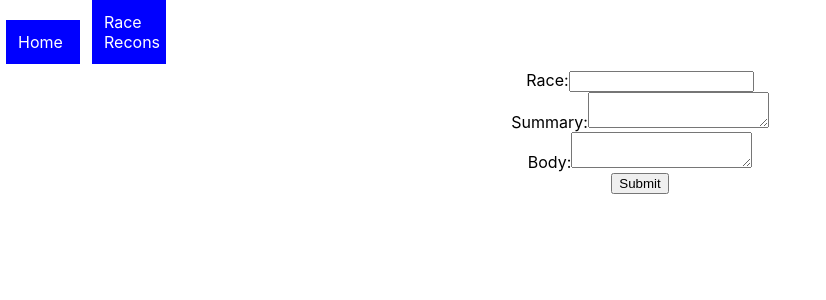
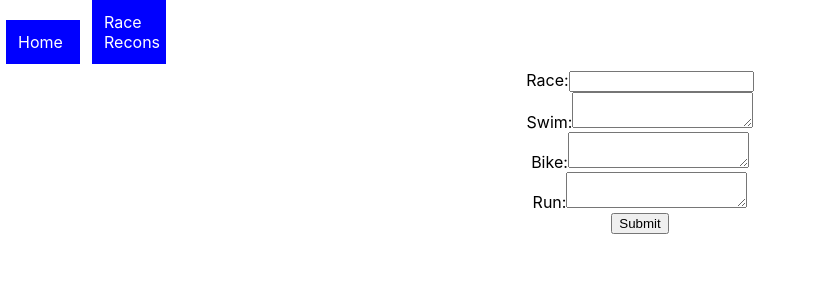
Before and after one commit to vanessawagner/recon-app, a React (Create React App) app: page /recons/new in a window 1280 px wide. Shown: the top 300 px of the page, without its empty margins (0-826 px from the left). Built offline with nearby package versions, Linux system fonts and the light colour scheme.

Commit message:
Broke up fields for swim bike and run

```diff
--- a/db.json
+++ b/db.json
@@ -1,292 +1,18 @@
 {
   "recons": [
     {
-      "race": "df",
-      "summary": "df",
-      "body": "sdf",
+      "race": "Hawaii",
+      "swim": "We were the last age group wave to start and being spaced out with COVID, we ended up starting two hours after the first men. I was really worried about the heat and the waves picking up as it got later in the day and sure enough we got both. The swim was over a reef and my sister got to see a turtle. Wonderful “fast snorkeling” experience.",
+      "bike": "I always imagined the winds blowing across the iconic lava field and African fountain grass waving around magestically. In reality, the 30mph crosswinds were hitting from every direction that it was scary to go aero on the bike. I passed some accidents and slowed down... adrenaline mode “on” the whole time. But it was absolutely beautiful... just like the movies.",
+      "run": "hot hot hot. With the delay start, we hit the golf course at solar noon. This was where I felt the unity begin. It was so amazing to run alongside others and exchange some “good jobs.” I also magically caught up to my sister for my last mile. It was amazing getting to finish with her. A picturesque moment!",
       "id": 1
     },
     {
-      "race": "dfd",
-      "summary": "asdf",
-      "body": "wer",
+      "race": "World Championships",
+      "swim": "I was in one of the last age groups to start (more than 2.5 hours after the pro men) and by the middle of my swim, the weather turned on us. I didn’t realize it until I was thinking someone was just kicking water into my mouth. I looked up and there were waves coming at me and the wind blowing drops from the crests. I kept swimming but didn’t make much progress because I was being pushed away from shore. Another girl and I called over a lifeguard. And while he was trying to paddle over, I turned over onto my back and kicked towards shore so I wouldn’t completely lose all the progress I made. Finally, he made his way over and some of us held on. We were quickly losing our progress being swept away so we counted down from five together and just went for it. I didn’t post a picture from the swim because I was pale coming out of the water.",
+      "bike": "I was thankful I could finally be on my feet and breathe when I wanted to. Then I was greeted with the *ping ping* from hail. Slightly painful but rode through it. The scary part was the wet roads and going 40 mph down it. Focus mode at 100%.",
+      "run": "Finally the sun came out and had the beautiful hot run finale I anticipated all week. Thoroughly impressed by all the athletes around me that made it through.",
       "id": 2
-    },
-    {
-      "race": "new",
-      "summary": "new trial",
-      "body": "lets try this",
-      "id": 3
-    },
-    {
-      "race": "new",
-      "summary": "new trial",
-      "body": "lets try this",
-      "id": 4
-    },
-    {
-      "race": "new",
-      "summary": "new trial",
-      "body": "lets try this",
-      "id": 5
-    },
-    {
-      "race": "1",
-      "summary": "2",
-      "body": "3",
-      "id": 6
-    },
-    {
-      "race": "qwe",
-      "summary": "asd",
-      "body": "zxc",
-      "id": 7
-    },
-    {
-      "race": "234",
-      "summary": "wer",
-      "body": "ert",
-      "id": 8
-    },
-    {
-      "race": "df",
-      "summary": "saf",
-      "body": "wer",
-      "id": 9
-    },
-    {
-      "race": "1234",
-      "summary": "1234",
-      "body": "1234",
-      "id": 10
-    },
-    {
-      "race": "jkl",
-      "summary": "hjkl",
-      "body": "jkl",
-      "id": 11
-    },
-    {
-      "race": "qwer",
-      "summary": "sadf",
-      "body": "zdsf",
-      "id": 12
-    },
-    {
-      "race": "34",
-      "summary": "ewr",
-      "body": "dfsa",
-      "id": 13
-    },
-    {
-      "race": "234",
-      "summary": "wer",
-      "body": "safd",
-      "id": 14
-    },
-    {
-      "race": "er",
-      "summary": "wer",
-      "body": "qwer",
-      "id": 15
-    },
-    {
-      "race": "erq",
-      "summary": "wer",
-      "body": "qwerqw",
-      "id": 16
-    },
-    {
-      "race": "dfas",
-      "summary": "sdf",
-      "body": "fd",
-      "id": 17
-    },
-    {
-      "race": "dfas",
-      "summary": "sdf",
-      "body": "fd",
-      "id": 18
-    },
-    {
-      "race": "dfasnew",
-      "summary": "sdf",
-      "body": "fdnew",
-      "id": 19
-    },
-    {
-      "race": "dfasnew",
-      "summary": "sdf",
-      "body": "fdnew",
-      "id": 20
-    },
-    {
-      "race": "df",
-      "summary": "sdf",
-      "body": "asd",
-      "id": 21
-    },
-    {
-      "race": "sadf",
-      "summary": "sadf",
-      "body": "fds",
-      "id": 22
-    },
-    {
-      "race": "sadf",
-      "summary": "sadf",
-      "body": "fds",
-      "id": 23
-    },
-    {
-      "race": "sadf",
-      "summary": "sadf",
-      "body": "fds",
-      "id": 24
-    },
-    {
-      "race": "sadf",
-      "summary": "sadf",
-      "body": "fds",
-      "id": 25
-    },
-    {
-      "race": "sadf",
-      "summary": "sadf",
-      "body": "fds",
-      "id": 26
-    },
-    {
-      "race": "sadf",
-      "summary": "sadf",
-      "body": "fds1234",
-      "id": 27
-    },
-    {
-      "race": "1",
-      "summary": "23",
-      "body": "4",
-      "id": 28
-    },
-    {
-      "race": "123",
-      "summary": "432",
-      "body": "54",
-      "id": 29
-    },
-    {
-      "race": "234",
-      "summary": "wer",
-      "body": "asdf",
-      "id": 30
-    },
-    {
-      "race": "1234",
-      "summary": "wer",
-      "body": "asdf",
-      "id": 31
-    },
-    {
-      "race": "34",
-      "summary": "234",
-      "body": "1234",
-      "id": 32
-    },
-    {
-      "race": "jh",
-      "summary": "lkj",
-      "body": "trf",
-      "id": 33
-    },
-    {
-      "race": "kjll",
-      "summary": "lkjh",
-      "body": "jhk",
-      "id": 34
-    },
-    {
-      "race": "jkjh",
-      "summary": "jhlj",
-      "body": "jhk",
-      "id": 35
-    },
-    {
-      "race": "kjh",
-      "summary": "jhk",
-      "body": "lkj",
-      "id": 36
-    },
-    {
-      "race": "kjh",
-      "summary": "jbhk",
-      "body": "jkh",
-      "id": 37
-    },
-    {
-      "race": "lkj",
-      "summary": "kjl",
-      "body": "kj",
-      "id": 38
-    },
-    {
-      "race": "lkj",
-      "summary": "kjl",
-      "body": "kj",
-      "id": 39
-    },
-    {
-      "race": "df",
-      "summary": "sdf",
-      "body": "asdf",
-      "id": 40
-    },
-    {
-      "race": "345",
-      "summary": "345",
-      "body": "2345",
-      "id": 41
-    },
-    {
-      "race": "234",
-      "summary": "234",
-      "body": "1234",
-      "id": 42
-    },
-    {
-      "race": "aer",
-      "summary": "rw",
-      "body": "43q",
-      "id": 43
-    },
-    {
-      "race": "1234",
-      "summary": "34r5",
-      "body": "234",
-      "id": 44
-    },
-    {
-      "race": "134",
-      "summary": "234",
-      "body": "234",
-      "id": 45
-    },
-    {
-      "race": "234",
-      "summary": "1234",
-      "body": "dfqe",
-      "id": 46
-    },
-    {
-      "race": "Chattanooga",
-      "summary": "70.3 Ironman",
-      "body": "went to the race",
-      "id": 47
-    },
-    {
-      "race": "weraw",
-      "summary": "fasdfs",
-      "body": "sadfas",
-      "id": 48
     }
   ]
 }
--- a/src/Recon.js
+++ b/src/Recon.js
@@ -3,8 +3,9 @@
 const Recon = (props) => {
     const [recon, setRecon] = useState({
         race: '',
-        summary: '',
-        body: ''
+        swim: '',
+        bike: '',
+        run: ''
     })
 
     useEffect(() => {
@@ -21,8 +22,9 @@
     <div>
       <h2>{recon.race}</h2>
       <br/>
-      <h3>Summary: {recon.summary}</h3>
-      <h3>Body: {recon.body}</h3>
+      <h3>Swim: {recon.swim}</h3>
+      <h3>Bike: {recon.bike}</h3>
+      <h3>Run: {recon.run}</h3>
     </div>
   )
 }
--- a/src/ReconForm.js
+++ b/src/ReconForm.js
@@ -3,8 +3,9 @@
 const ReconForm = (props) => {
     const [recon, setRecon] = useState({
         race: '',
-        summary: '',
-        body: ''
+        swim: '',
+        bike: '',
+        run: ''
     })
 
 
@@ -18,8 +19,9 @@
         e.preventDefault()
         const newRecon = {
             race: recon.race,
-            summary: recon.summary,
-            body: recon.body
+            swim: recon.swim,
+            bike: recon.bike,
+            run: recon.run
         }
         fetch('http://localhost:3001/recons', {
             method: 'POST',
@@ -40,10 +42,12 @@
     <form onSubmit={handleSubmit}>
         <label>Race:</label>
         <input name="race" onChange={handleChange} type="text"/><br/>
-        <label>Summary:</label>
-        <textarea name="summary" onChange={handleChange} type="text"/><br/>
-        <label>Body:</label>
-        <textarea name="body" onChange={handleChange} type="text"/><br/>
+        <label>Swim:</label>
+        <textarea name="swim" onChange={handleChange} type="text"/><br/>
+        <label>Bike:</label>
+        <textarea name="bike" onChange={handleChange} type="text"/><br/>
+        <label>Run:</label>
+        <textarea name="run" onChange={handleChange} type="text"/><br/>
         <input type="submit"/>
     </form>
   )
```
